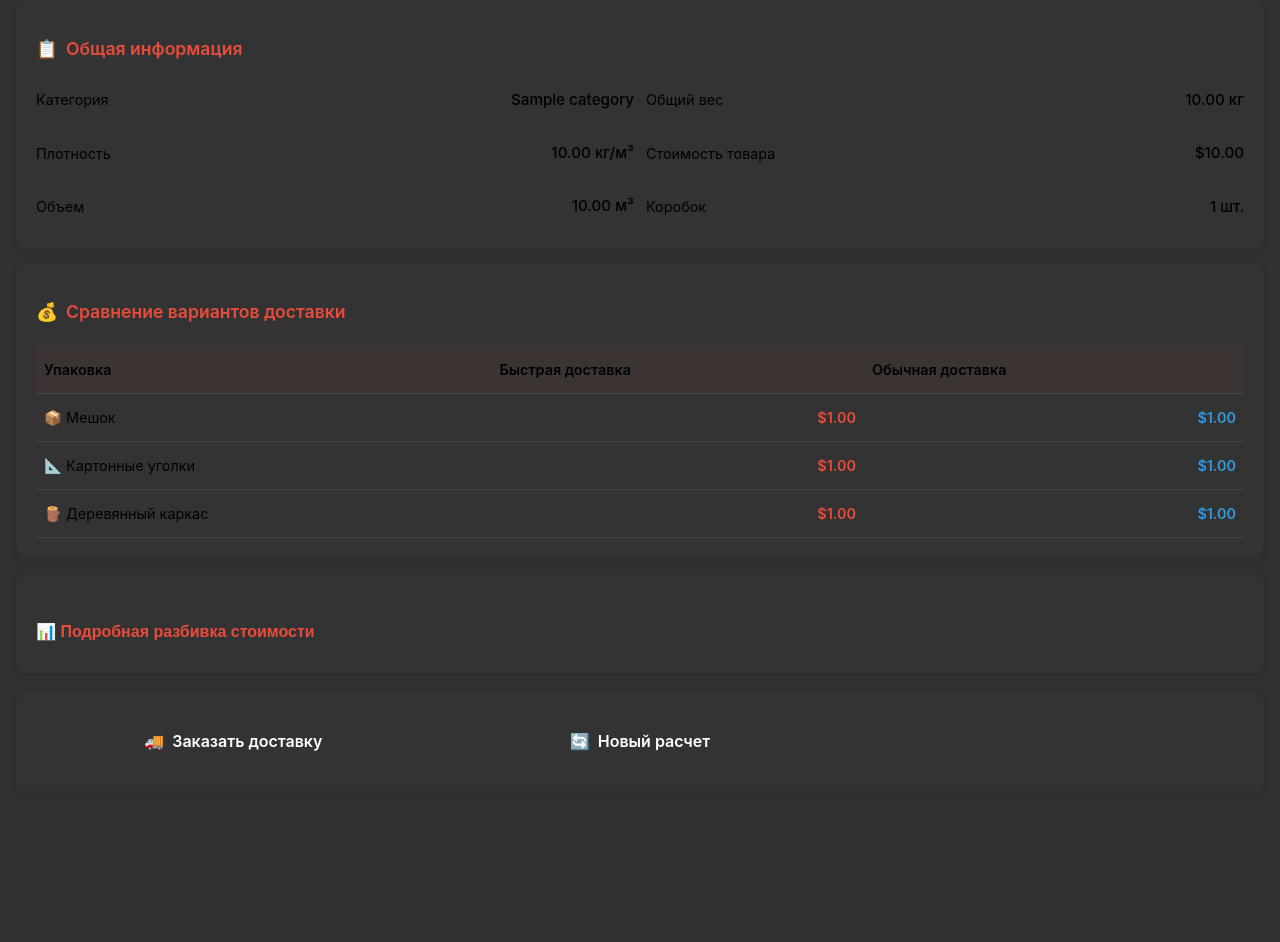
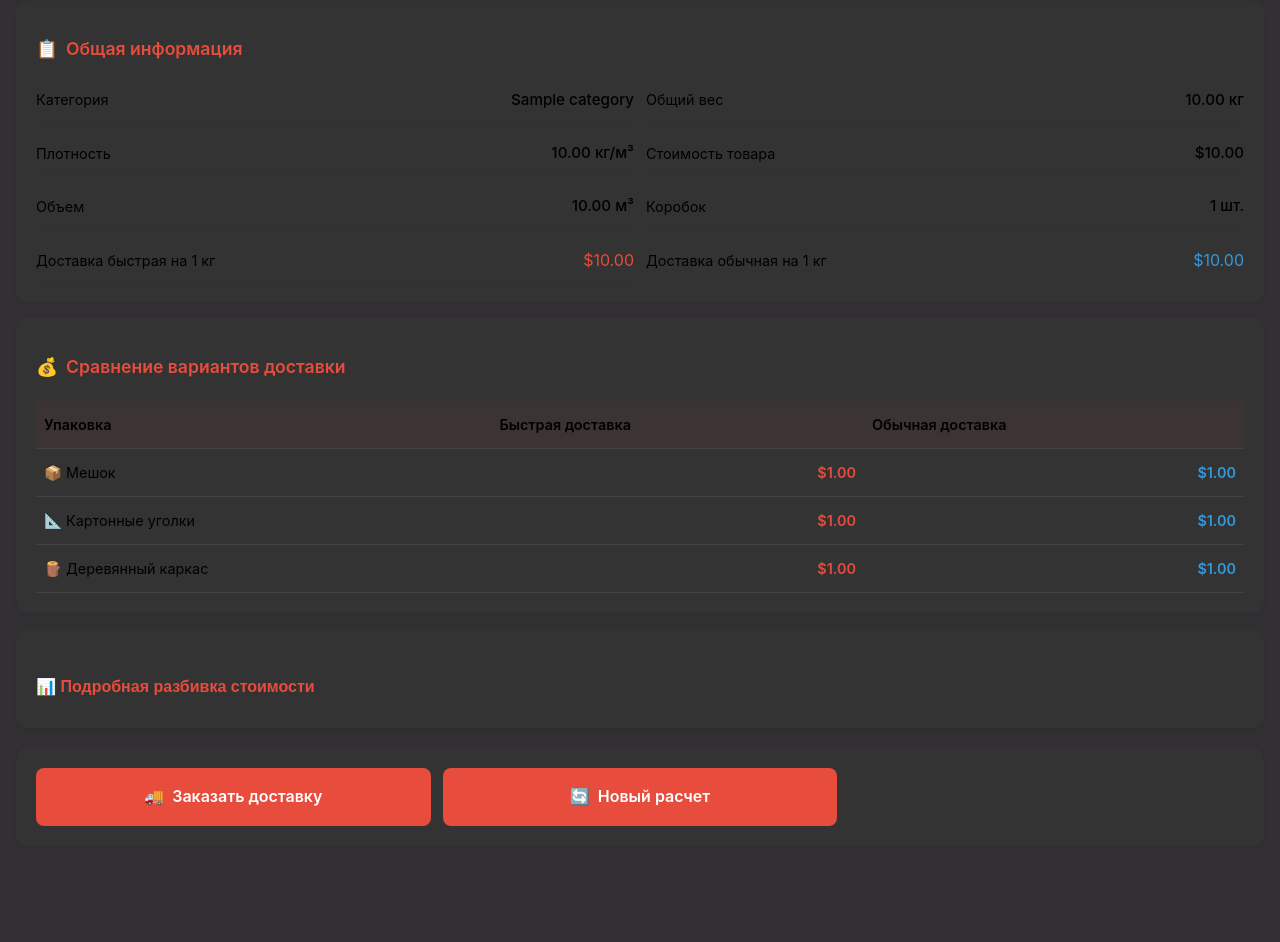
Before and after one commit to chinatogether/delivery-calculator, a Flask app: template templates/result.html in a window 1280 px wide. Shown: the part 152-1094 px from the top of the page. Before the commit the page ends 903 px from the top, so only its background shows below. Run offline with Flask 3, Linux system fonts and the light colour scheme; the template is opened without the code that fills it: most values are stand-ins (such as "Sample title", 1, 10 or a date in 2020); parts of the project's set-up code (start-up, migrations or seed data) failed here and were passed over; some libraries are stand-ins or nearby versions.

Commit message:
Обновление основной страницы

```diff
--- a/api.py
+++ b/api.py
@@ -462,6 +462,8 @@ def calculate():
         results = {
             "generalInformation": {
                 "category": category,
+                "fast_car_cost_per_kg":float(fast_car_cost_per_kg.quantize(Decimal('0.01'))),
+                "regular_car_cost_per_kg":float(regular_car_cost_per_kg.quantize(Decimal('0.01'))),
                 "weight": float(total_weight.quantize(Decimal('0.01'))),
                 "density": float(density.quantize(Decimal('0.01'))),
                 "productCost": float(cost),
--- a/templates/result.html
+++ b/templates/result.html
@@ -212,6 +212,7 @@
 
         .btn {
             padding: 16px;
+            background: var(--primary-color);
             border: none;
             border-radius: 8px;
             font-size: 16px;
@@ -304,6 +305,14 @@
                     <span class="info-label">Коробок</span>
                     <span class="info-value">{{ results.generalInformation.boxCount }} шт.</span>
                 </div>
+                <div class="info-item">
+                    <span class="info-label">Доставка быстрая на 1 кг</span>
+                    <span class="fast-price">${{ "%.2f"|format(results.generalInformation.fast_car_cost_per_kg) }}</span>
+                </div>
+                <div class="info-item">
+                    <span class="info-label">Доставка обычная на 1 кг</span>
+                        <span class="regular-price">${{ "%.2f"|format(results.generalInformation.regular_car_cost_per_kg) }}</span>
+                </div>
             </div>
         </div>
 
@@ -373,11 +382,11 @@
                             </div>
                             <div class="info-item">
                                 <span class="info-label">Доставка быстрая</span>
-                                <span class="info-value">${{ "%.2f"|format(results.bag.deliveryCostFast) }}</span>
+                                <span class="fast-price">${{ "%.2f"|format(results.bag.deliveryCostFast) }}</span>
                             </div>
                             <div class="info-item">
                                 <span class="info-label">Доставка обычная</span>
-                                <span class="info-value">${{ "%.2f"|format(results.bag.deliveryCostRegular) }}</span>
+                                <span class="regular-price">${{ "%.2f"|format(results.bag.deliveryCostRegular) }}</span>
                             </div>
                         </div>
                     </div>
@@ -404,11 +413,11 @@
                             </div>
                             <div class="info-item">
                                 <span class="info-label">Доставка быстрая</span>
-                                <span class="info-value">${{ "%.2f"|format(results.corners.deliveryCostFast) }}</span>
+                                <span class="fast-price">${{ "%.2f"|format(results.corners.deliveryCostFast) }}</span>
                             </div>
                             <div class="info-item">
                                 <span class="info-label">Доставка обычная</span>
-                                <span class="info-value">${{ "%.2f"|format(results.corners.deliveryCostRegular) }}</span>
+                                <span class="regular-price">${{ "%.2f"|format(results.corners.deliveryCostRegular) }}</span>
                             </div>
                         </div>
                     </div>
@@ -435,11 +444,7 @@
                             </div>
                             <div class="info-item">
                                 <span class="info-label">Доставка быстрая</span>
-                                <span class="info-value">${{ "%.2f"|format(results.frame.deliveryCostFast) }}</span>
-                            </div>
-                            <div class="info-item">
-                                <span class="info-label">Доставка обычная</span>
-                                <span class="info-value">${{ "%.2f"|format(results.frame.deliveryCostRegular) }}</span>
+                                <span class="fast-price">${{ "%.2f"|format(results.frame.deliveryCostFast) }}</span>
                             </div>
                         </div>
                     </div>
```
Also changed, not shown: 2 other files.
